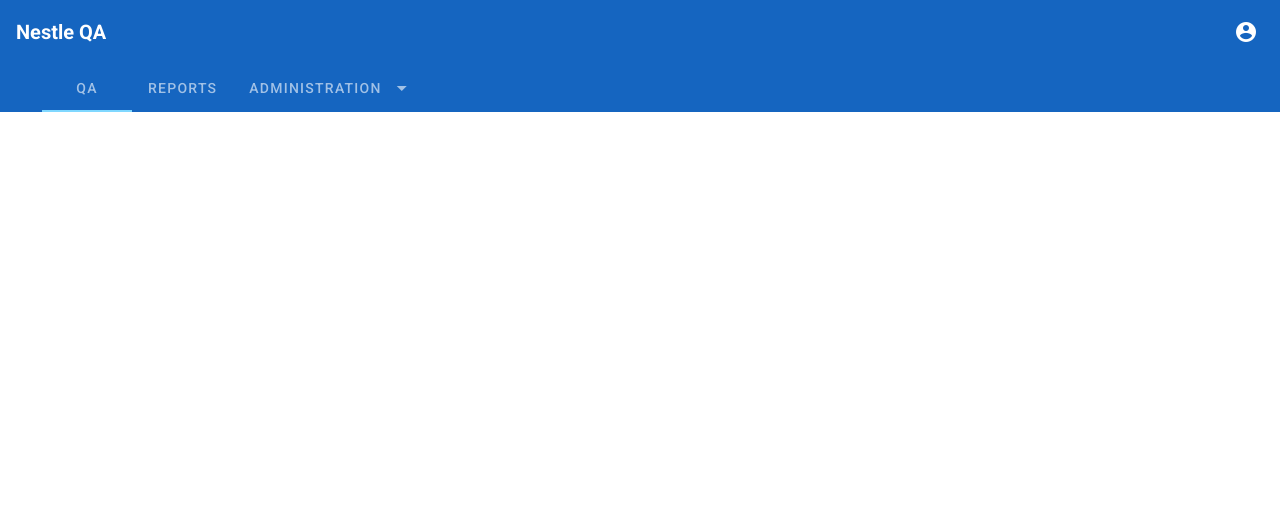
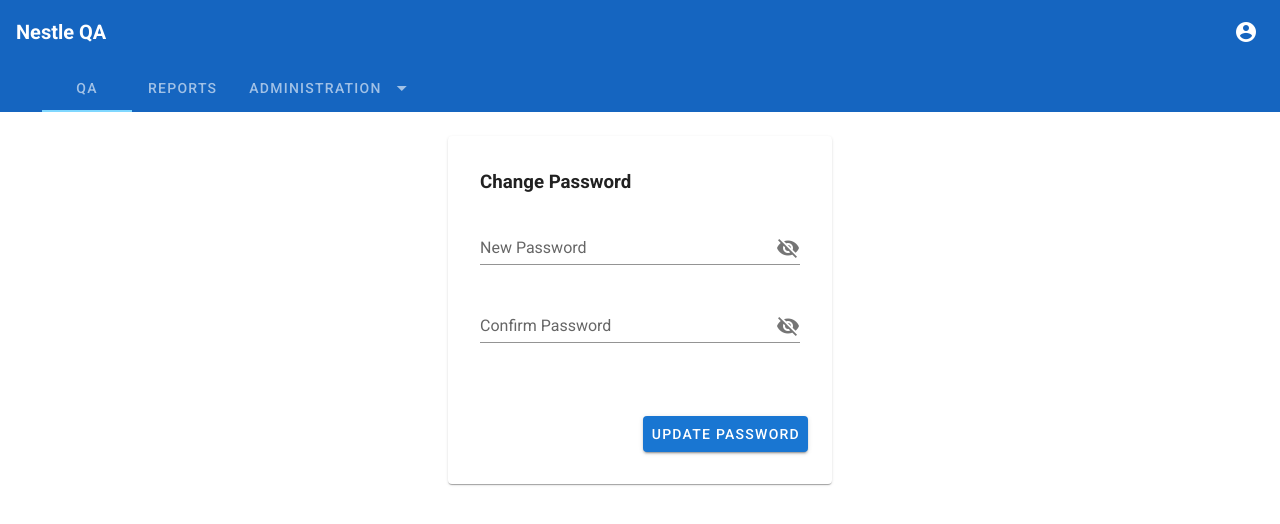
Before and after one commit to kevinaton/nestleqavue, a Vue app: page /#/changepassword in a window 1280 px wide. Before the commit this address led to /#/qa. Shown: the top 524 px of the page. Built offline with nearby package versions, Linux system fonts and the light colour scheme.

Commit message:
added password page and icon with tooltip in QA records table

```diff
--- a/package.json
+++ b/package.json
@@ -8,6 +8,7 @@
   },
   "dependencies": {
     "core-js": "^3.8.3",
+    "vee-validate": "^3.4.14",
     "vue": "^2.6.14",
     "vue-router": "^3.5.1",
     "vuetify": "^2.6.0",
--- a/src/components/header.vue
+++ b/src/components/header.vue
@@ -21,6 +21,7 @@
             <v-list-item
               v-for="(item, index) in items"
               :key="index"
+              :to= "item.to"
               link
             >
               <v-list-item-title>{{ item.title }}</v-list-item-title>
@@ -56,7 +57,7 @@
    export default {
       data: () => ({
         items: [
-          { title: 'Change Password' },
+          { title: 'Change Password', to: '/changepassword' },
           { title: 'Logout' },
         ],
         adminItems: [
--- a/src/router/index.js
+++ b/src/router/index.js
@@ -4,6 +4,8 @@ import HomeView from '../views/HomeView.vue'
 import QaView from '../views/QaView.vue'
 import LaborView from '../views/LaborView.vue'
 import ProductsView from '../views/ProductsView.vue'
+import ChangePasswordView from '../views/ChangePasswordView.vue'
+import ReportView from '../views/ReportView.vue'
 
 Vue.use(VueRouter)
 
@@ -19,7 +21,12 @@ const routes = [
     // route level code-splitting
     // this generates a separate chunk (about.[hash].js) for this route
     // which is lazy-loaded when the route is visited.
-    component: () => import(/* webpackChunkName: "about" */ '../views/AboutView.vue')
+    component: () => import(/* webpackChunkName: "about" */ '../views/ReportView.vue')
+  },
+  {
+    path: '/report',
+    name: 'report',
+    component: ReportView
   },
   {
     path: '/products',
@@ -30,7 +37,12 @@ const routes = [
     path: '/labor',
     name: 'labor',
     component: LaborView
-  }
+  },
+  {
+    path: '/changepassword',
+    name: 'change_password',
+    component: ChangePasswordView
+  },
 ]
 
 const router = new VueRouter({
--- a/src/views/AboutView.vue
+++ /dev/null
@@ -1,5 +0,0 @@
-<template>
-  <div class="about">
-    <h1>This is an about page</h1>
-  </div>
-</template>
--- /dev/null
+++ b/src/views/ChangePasswordView.vue
@@ -0,0 +1,121 @@
+<template>
+    <v-card
+      elevation="1"
+      class="mx-auto mt-6"
+      width="30%"
+    >
+      <validation-observer
+        ref="observer"
+        v-slot="{}"
+      >
+        <form @submit.prevent="submit" class="pa-8">
+          <h3 class="mb-6">Change Password</h3>
+
+          <validation-provider
+            v-slot="{ errors }"
+            name="new_password"
+            rules="required|min:8"
+          >
+            <v-text-field
+              v-model="passsword"
+              class="mb-3"
+              :append-icon="show1 ? 'mdi-eye' : 'mdi-eye-off'"
+              :type="show1 ? 'text' : 'password'"
+              :error-messages="errors"
+              label="New Password"
+              hint="At least 8 characters"
+              @click:append="show1 = !show1"
+              required
+            ></v-text-field>
+          </validation-provider>
+
+          <validation-provider
+            v-slot="{ errors }"
+            name="confirm_password"
+            rules="required|min:8"
+          >
+            <v-text-field
+              v-model="password"
+              class="mb-3"
+              :type="show2 ? 'text' : 'password'"
+              :append-icon="show2 ? 'mdi-eye' : 'mdi-eye-off'"
+              :error-messages="errors"
+              label="Confirm Password"
+              required
+              @click:append="show2 = !show2"
+            ></v-text-field>
+          </validation-provider>
+        </form>
+      </validation-observer>
+      <v-card-actions>
+        <v-spacer></v-spacer>
+         <v-btn
+            class="mr-4 mb-6"
+            type="submit"
+            color="primary"
+            :disabled="invalid"
+          >
+            Update Password
+          </v-btn>
+      </v-card-actions>
+    </v-card>
+</template>
+
+<script>
+  import { required, digits, email, max, min, regex } from 'vee-validate/dist/rules'
+  import { extend, ValidationObserver, ValidationProvider, setInteractionMode } from 'vee-validate'
+
+  setInteractionMode('eager')
+
+  extend('digits', {
+    ...digits,
+    message: '{_field_} needs to be {length} digits. ({_value_})',
+  })
+
+  extend('required', {
+    ...required,
+    message: '{_field_} can not be empty',
+  })
+
+  extend('min', {
+    ...min,
+    message: '{_field_} must greater than {length} characters',
+  })
+
+  extend('regex', {
+    ...regex,
+    message: '{_field_} {_value_} does not match {regex}',
+  })
+
+  extend('email', {
+    ...email,
+    message: 'Email must be valid',
+  })
+
+  export default {
+    components: {
+      ValidationProvider,
+      ValidationObserver,
+    },
+    data: () => ({
+      name: '',
+      phoneNumber: '',
+      email: '',
+      show1: false,
+      show2: false,
+      select: null,
+      items: [
+        'Item 1',
+        'Item 2',
+        'Item 3',
+        'Item 4',
+      ],
+    }),
+
+    methods: {
+      submit () {
+        this.$refs.observer.validate()
+      },
+    },
+  }
+</script>
--- a/src/views/QaView.vue
+++ b/src/views/QaView.vue
@@ -6,6 +6,7 @@
     sort-by="report"
     class="elevation-1"
   >
+    <!-- toolbar area -->
     <template v-slot:top>
       <Breadcrumbs
         :items="bcrumbs"
@@ -238,6 +239,22 @@
         Reset
       </v-btn>
     </template>
+    <template v-slot:[`item.type`]="{ item }">
+      <v-tooltip bottom>
+        <template v-slot:activator="{ on, attrs }">
+        <v-btn
+          icon
+          v-bind="attrs"
+          v-on="on"
+        >
+        <v-icon v-bind:class="{ showColor: item.active }">
+          {{ item.type.icon ? item.type.icon : "mdi-alert-circle-outline" }}
+        </v-icon>
+        </v-btn>
+        </template>
+        <span> {{ item.type.name ? item.type.name : "no data" }} </span>
+      </v-tooltip>
+    </template>
   </v-data-table>
 </template>
 
@@ -337,7 +354,7 @@
   {
     report: "1",
     daycode: "9274",
-    type: "mdi-clock-check",
+    type: {icon: "mdi-timer-off-outline", name: "HRD"},
     productdesc: "Stouffers 5 Cheese Lasagna",
     line: "1",
     shift: "1",
@@ -349,7 +366,7 @@
   {
     report: "2",
     daycode: "9274",
-    type: "mdi-clock-check",
+    type: {icon: "mdi-bug-outline", name: "Pest"},
     productdesc: "LC CMCL Herb Roasted Chkn",
     line: "1",
     shift: "1",
@@ -361,7 +378,7 @@
   {
     report: "3",
     daycode: "9273",
-    type: "mdi-clock-check",
+    type: {icon: "mdi-store-outline", name: "SMI"},
     productdesc: "Stouffers Npro Mac & Cheese",
     line: "1",
     shift: "2",
@@ -373,7 +390,7 @@
   {
     report: "4",
     daycode: "9270",
-    type: "mdi-clock-check",
+    type: "",
     productdesc: "Stfr Spinach Souffle",
     line: "2",
     shift: "3",
@@ -385,19 +402,19 @@
   {
     report: "5",
     daycode: "9270",
-    type: "mdi-clock-check",
+    type: {icon: "mdi-bug-outline", name: "Pest"},
     productdesc: "Stfr Bf Steak & mash potato",
     line: "2",
     shift: "3",
     hourcode: "B",
     cases: "987",
     shortdescription: "Leakers",
-    originator: "John Doe"
+    originator: "John Doe",
   },
   {
     report: "6",
     daycode: "9270",
-    type: "mdi-clock-check",
+    type: {icon: "mdi-cancel", name: "HRD"},
     productdesc: "Stouffers 5 Cheese Lasagna",
     line: "3",
     shift: "2",
@@ -405,6 +422,18 @@
     cases: "5684",
     shortdescription: "Sensory - KSA(sauce coverage)",
     originator: "Fred Flintstone"
+  },
+  {
+    report: "7",
+    daycode: "12382",
+    type: {icon: "mdi-virus-outline", name: "Micro"},
+    productdesc: "Lorem ipsum dolor",
+    line: "7",
+    shift: "10",
+    hourcode: "Z",
+    cases: "0821",
+    shortdescription: "Sensory - KSA(sauce coverage)",
+    originator: "John Doe"
   }
 ]
       },
--- /dev/null
+++ b/src/views/ReportView.vue
@@ -0,0 +1,4 @@
+<template>
+  <div class="report">
+  </div>
+</template>
```
Also changed, not shown: 1 other file (tests, documents, lock files or other folders).
